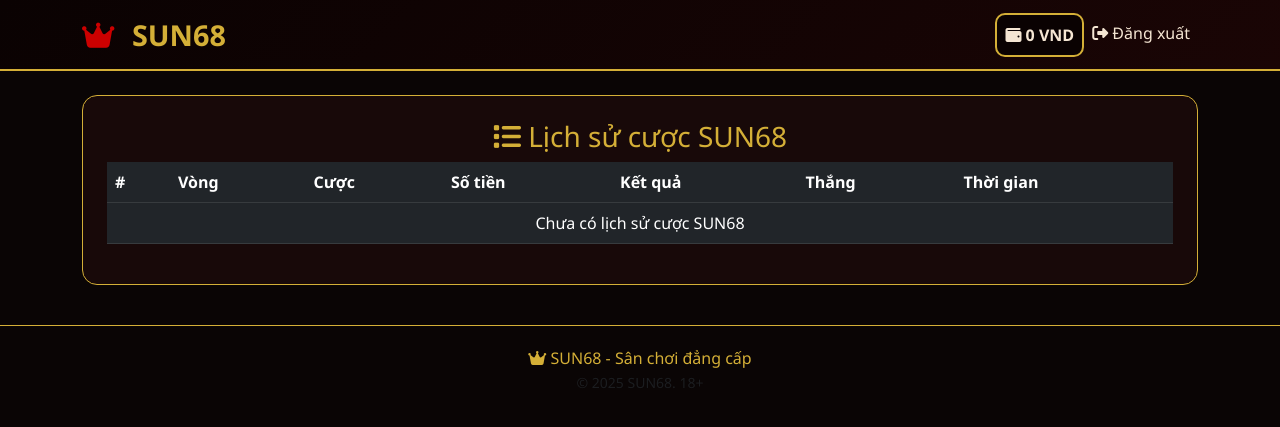
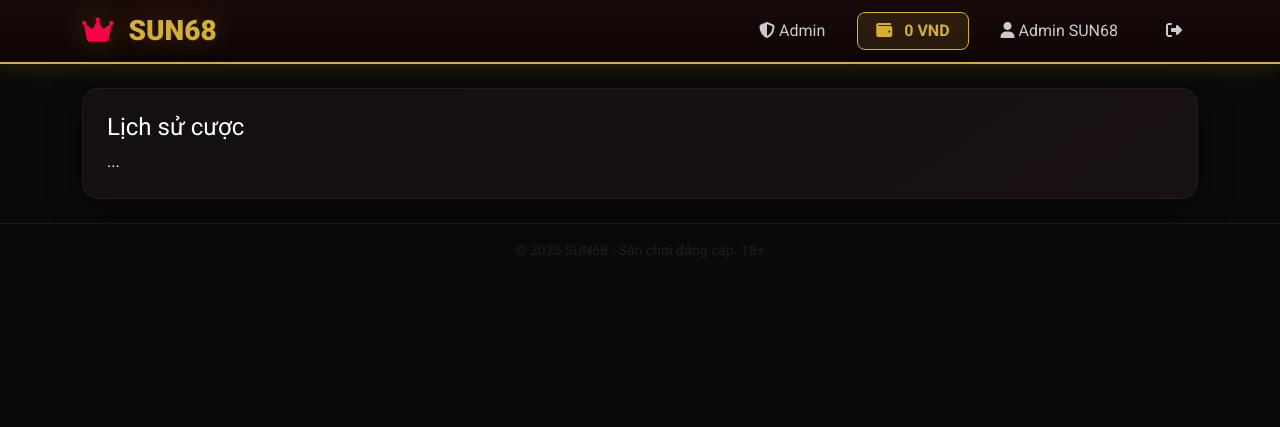
Before and after one commit to cvan3k-dev/SUN68, a Flask app: page /history in a window 1280 px wide. Shown: the top 427 px of the page. Run offline with Flask 3, Linux system fonts and the light colour scheme; a user stored in the database is signed in; data that the repository does not hold is empty; parts of the project's set-up code (start-up, migrations or seed data) failed here and were passed over.

Commit message:
Update history.html

```diff
--- a/app/templates/history.html
+++ b/app/templates/history.html
@@ -1,41 +1,5 @@
-{% extends "layout.html" %}
-
-{% block title %}Lịch sử cược SUN68{% endblock %}
-
+{% extends "base.html" %}
+{% block title %}Lịch sử{% endblock %}
 {% block content %}
-<div class="card p-4">
-    <h3 class="text-center text-gold"><i class="fas fa-list"></i> Lịch sử cược SUN68</h3>
-    <div class="table-responsive">
-        <table class="table table-dark">
-            <thead>
-                <tr>
-                    <th>#</th>
-                    <th>Vòng</th>
-                    <th>Cược</th>
-                    <th>Số tiền</th>
-                    <th>Kết quả</th>
-                    <th>Thắng</th>
-                    <th>Thời gian</th>
-                </tr>
-            </thead>
-            <tbody>
-                {% for bet in bets %}
-                <tr>
-                    <td>{{ loop.index }}</td>
-                    <td>{{ bet.round_id }}</td>
-                    <td>{{ bet.bet_type }}</td>
-                    <td>{{ bet.bet_amount|int|format_currency }}</td>
-                    <td>{{ bet.result or 'Đang chờ' }}</td>
-                    <td class="{% if bet.is_win %}text-success{% else %}text-danger{% endif %}">
-                        {{ bet.win_amount|int|format_currency if bet.win_amount else '-' }}
-                    </td>
-                    <td>{{ bet.created_at.strftime('%H:%M %d/%m') }}</td>
-                </tr>
-                {% else %}
-                <tr><td colspan="7" class="text-center">Chưa có lịch sử cược SUN68</td></tr>
-                {% endfor %}
-            </tbody>
-        </table>
-    </div>
-</div>
+<div class="card-sun p-4"><h4 class="text-gold">Lịch sử cược</h4>...</div>
 {% endblock %}
```
